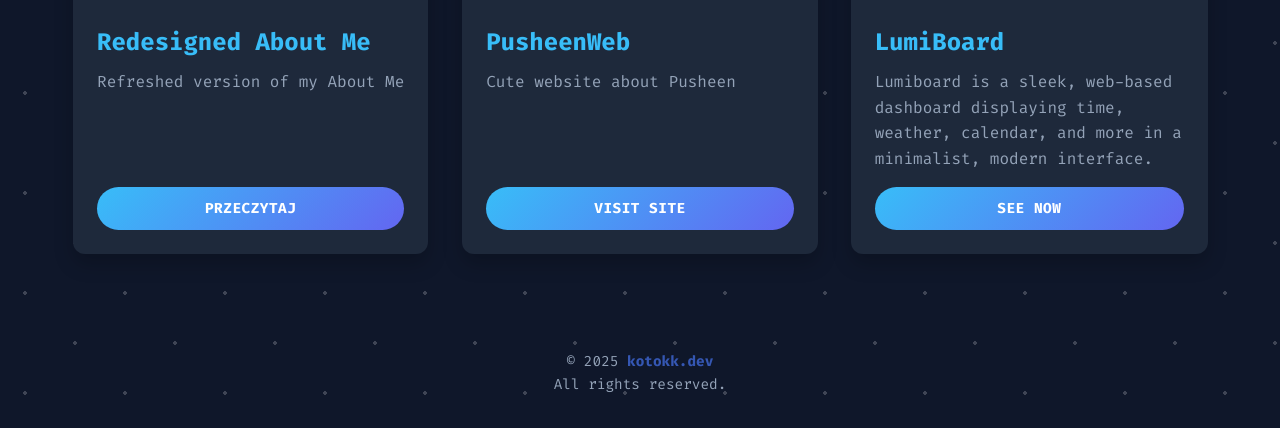
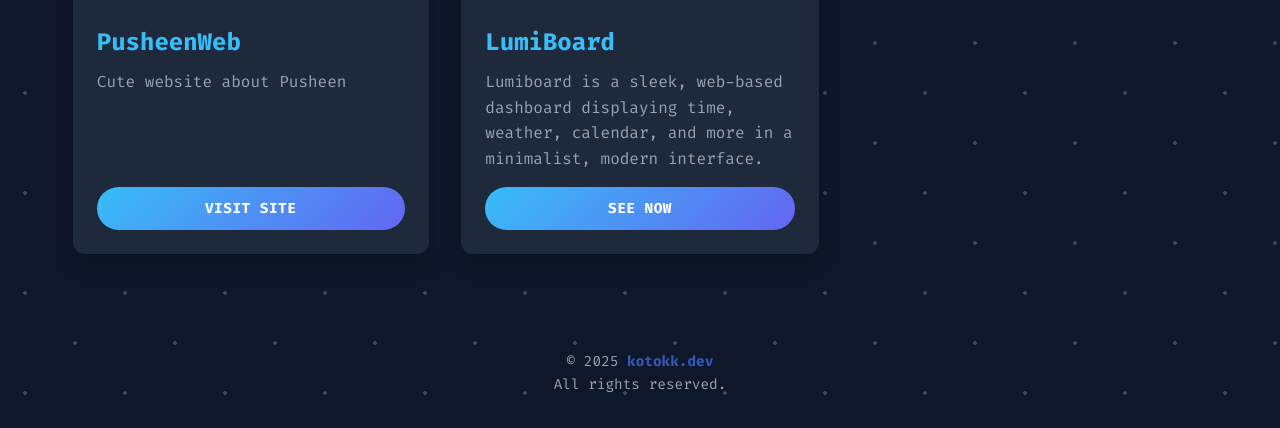
Before and after one commit to Kotok7/kotokk.dev, a PHP site: page /unfinished/index.php in a window 1280 px wide. Shown: the part 432-860 px from the top of the page. Run offline with PHP 8.4, Linux system fonts and the light colour scheme.

Commit message:
deleted about me from /unfinished
because its finished

```diff
--- a/unfinished/index.php
+++ b/unfinished/index.php
@@ -16,9 +16,6 @@ $translations = [
         'lumi_title'       => 'LumiBoard',
         'lumi_desc'        => 'Lumiboard is a sleek, web-based dashboard displaying time, weather, calendar, and more in a minimalist, modern interface.',
         'lumi_link'        => 'See now',
-        'about_title'      => 'Redesigned About Me',
-        'about_desc'       => 'Refreshed version of my About Me',
-        'about_link'       => 'Przeczytaj',
         'back'             => 'Back to main page',
     ],
 
@@ -36,9 +33,6 @@ $translations = [
         'lumi_title'       => 'LumiBoard',
         'lumi_desc'        => 'Lumiboard to elegancki, internetowy pulpit wyświetlający godzinę, pogodę, kalendarz i inne informacje w minimalistycznym, nowoczesnym interfejsie.',
         'lumi_link'        => 'Zobacz teraz',
-        'about_title'      => 'Nowy design O Mnie',
-        'about_desc'       => 'Odświeżony wygląd strony z informacjami o mnie',
-        'about_link'       => 'Przeczytaj',
         'back'             => 'Wróć do strony głównej',
 
     ],
@@ -82,15 +76,6 @@ $t = $translations[$lang_code] ?? $translations['en'];
 <main>
   <div class="projects-grid">
 
-      <div class="project-card">
-      <img src="photos/about-me-new.png" alt="<?= htmlspecialchars($t['about_title'], ENT_QUOTES) ?>" class="project-image" loading="lazy">
-      <div class="project-content">
-        <h3><?= htmlspecialchars($t['about_title'], ENT_QUOTES) ?></h3>
-        <p><?= htmlspecialchars($t['about_desc'], ENT_QUOTES) ?></p>
-        <a href="about-me-new/index.html" class="project-link"><?= htmlspecialchars($t['about_link'], ENT_QUOTES) ?></a>
-      </div>
-    </div>
-
     <div class="project-card">
       <img src="photos/pusheenweb.png" alt="<?= htmlspecialchars($t['pusheen_title'], ENT_QUOTES) ?>" class="project-image" loading="lazy">
       <div class="project-content">
```
